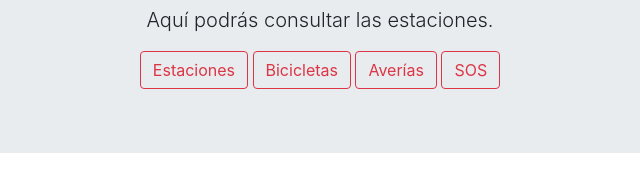
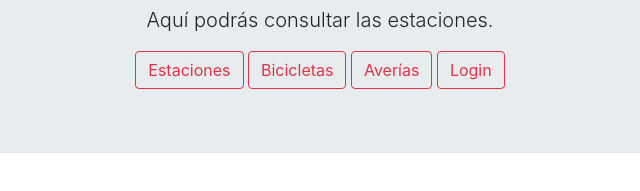
Before and after one commit to hachemartin/MediaTIC, a plain HTML site: page index.html in a window 1280 px wide. Shown: the part 209-400 px from the top of the page, 320-960 px from the left. Drawn offline with nearby package versions, Linux system fonts and the light colour scheme.

Commit message:
login added

```diff
--- a/index.html
+++ b/index.html
@@ -32,7 +32,7 @@
 		<a href="" class="btn btn-outline-danger">Estaciones</a>
 		<a href="" class="btn btn-outline-danger">Bicicletas</a>
 		<a href="" class="btn btn-outline-danger">Averías</a>
-		<a href="" class="btn btn-outline-danger">SOS</a>
+		<a href="" class="btn btn-outline-danger">Login</a>
 
 	</section>
 
```
